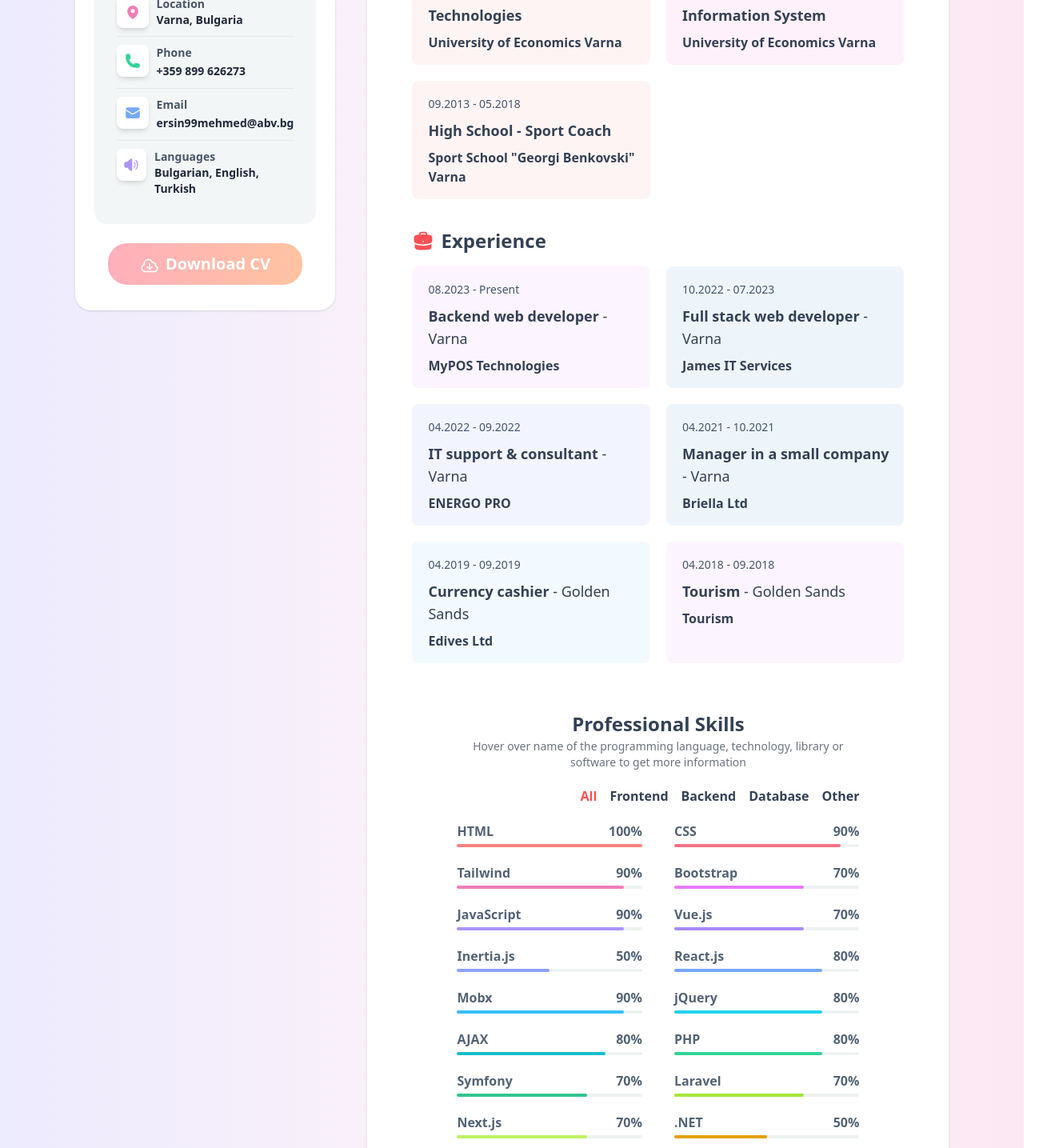
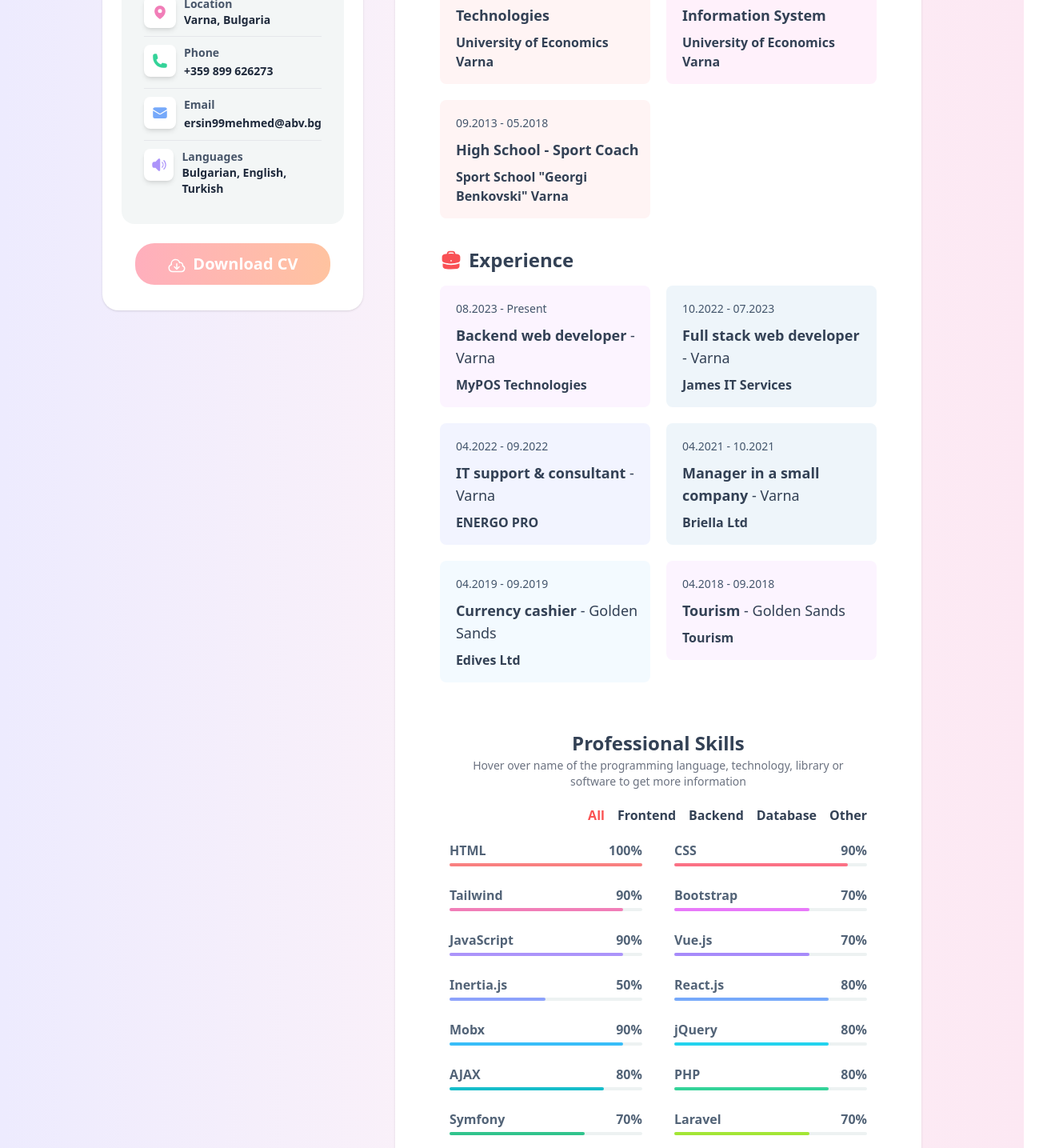
Before and after one commit to ErsinMehmed/react-portfilio, a React (Create React App) app: page /resume in a window 1280 px wide. Shown: the part 540-1975 px from the top of the page at 80% size, 1314 px wide, since content can reach past the window. Built offline with nearby package versions, Linux system fonts and the light colour scheme.

Commit message:
added anaimation to sections in resume page

```diff
--- /dev/null
+++ b/src/components/InViewAnimation.jsx
@@ -0,0 +1,20 @@
+import { useInView } from "react-intersection-observer";
+import { motion } from "framer-motion";
+
+const InViewAnimation = (props) => {
+  const [ref, inView] = useInView({
+    triggerOnce: true,
+  });
+
+  return (
+    <motion.div
+      ref={ref}
+      initial={{ y: 50, opacity: 0 }}
+      animate={inView ? { y: 0, opacity: 1 } : {}}
+      transition={{ duration: 1.3, delay: props.delay ?? 0 }}>
+      {props.children}
+    </motion.div>
+  );
+};
+
+export default InViewAnimation;
--- a/src/components/Resume/EducationBox.jsx
+++ b/src/components/Resume/EducationBox.jsx
@@ -1,15 +1,9 @@
 import React from "react";
-import { motion } from "framer-motion";
 
 const EducationBox = (props) => {
   return (
-    <motion.div
-      className={`${props.item.color} py-4 pl-5 pr-3 space-y-2 mb-5 rounded-lg text-slate-700`}
-      {...props.motionProps}
-      transition={{
-        ...props.motionProps.transition,
-        delay: props.index * 0.1,
-      }}>
+    <div
+      className={`${props.item.color} py-4 pl-5 pr-3 space-y-2 mb-5 rounded-lg text-slate-700`}>
       <span className='text-sm text-[#44566C]'>{props.item.period}</span>
 
       <h3 className='xl:text-lg 2xl:text-xl font-semibold'>
@@ -17,7 +11,7 @@ const EducationBox = (props) => {
       </h3>
 
       <p className='font-semibold'>{props.item.institution}</p>
-    </motion.div>
+    </div>
   );
 };
 
--- a/src/components/Resume/ExperienceBox.jsx
+++ b/src/components/Resume/ExperienceBox.jsx
@@ -1,15 +1,9 @@
 import React from "react";
-import { motion } from "framer-motion";
 
 const ExperienceBox = (props) => {
   return (
-    <motion.div
-      className={`${props.item.color} py-4 pl-5 pr-3 space-y-2 mb-5 rounded-lg text-slate-700`}
-      {...props.motionProps}
-      transition={{
-        ...props.motionProps.transition,
-        delay: props.index * 0.1,
-      }}>
+    <div
+      className={`${props.item.color} py-4 pl-5 pr-3 space-y-2 mb-5 rounded-lg text-slate-700`}>
       <span className='text-sm text-[#44566C]'>{props.item.period}</span>
 
       <h3 className='xl:text-lg 2xl:text-xl font-semibold'>
@@ -18,7 +12,7 @@ const ExperienceBox = (props) => {
       </h3>
 
       <p className='font-semibold'>{props.item.company}</p>
-    </motion.div>
+    </div>
   );
 };
 
--- a/src/components/Resume/SkillBox.jsx
+++ b/src/components/Resume/SkillBox.jsx
@@ -5,7 +5,6 @@ import { motion } from "framer-motion";
 const SkillBox = (props) => {
   return (
     <motion.div
-      className='mb-5'
       initial={{ opacity: 0, y: 20 }}
       animate={{ opacity: 1, y: 0 }}
       transition={{ duration: 0.5, delay: props.index * 0.06 }}>
@@ -22,6 +21,7 @@ const SkillBox = (props) => {
         ) : (
           <span className='cursor-default'>{props.item.title}</span>
         )}
+
         <span>{props.item.percentage}%</span>
       </div>
 
--- a/src/pages/Home.jsx
+++ b/src/pages/Home.jsx
@@ -1,4 +1,5 @@
 import Layout from "../components/Layout";
+import InViewAnimation from "../components/InViewAnimation";
 import { mainSkills } from "../Data";
 
 const Home = () => {
@@ -6,30 +7,34 @@ const Home = () => {
     <Layout
       classes='px-6 md:px-10 lg:px-14'
       header='About Me'>
+      <InViewAnimation>
         <div className='pt-5 w-full space-y-2.5 pr-10'>
           <p className='text-[#44566c] leading-7'>
-          Hi, my name is Ersin and I am a software developer and sports coach. I
-          have been programming for 5, both at university and in my spare time,
-          and also at work.
+            Hi, my name is Ersin and I am a software developer and sports coach.
+            I have been programming for 5, both at university and in my spare
+            time, and also at work.
           </p>
 
           <p className='text-[#44566c] leading-7'>
             I have theoretical and practical knowledge of back-end and front-end
-          programming. My stronger side is web programming. You can find on this
-          site more information about my developments and projects that I am
-          working on.
+            programming. My stronger side is web programming. You can find on
+            this site more information about my developments and projects that I
+            am working on.
           </p>
         </div>
+      </InViewAnimation>
 
+      <InViewAnimation>
         <h3 className='font-bold text-2xl sm:text-3xl text-slate-700 flex items-center mt-12 mb-5'>
           What I do!
         </h3>
 
         <div className='grid gap-7 grid-cols-1 md:grid-cols-2 lg:grid-cols-1 2xl:grid-cols-2'>
           {mainSkills.map((item, index) => (
-          <div
+            <InViewAnimation
               key={index}
-            className={`flex ${item.color} gap-4 rounded-xl p-6`}>
+              delay={index * 0.2}>
+              <div className={`flex ${item.color} gap-4 rounded-xl p-6`}>
                 <item.icon className='w-6 h-6 sm:w-8 sm:h-8 flex-shrink-0 mt-0.5' />
                 <div className='space-y-2'>
                   <h3 className='text-xl sm:text-2xl font-semibold text-slate-700'>
@@ -41,8 +46,10 @@ const Home = () => {
                   </p>
                 </div>
               </div>
+            </InViewAnimation>
           ))}
         </div>
+      </InViewAnimation>
     </Layout>
   );
 };
--- a/src/pages/Resume.jsx
+++ b/src/pages/Resume.jsx
@@ -4,17 +4,12 @@ import Layout from "../components/Layout";
 import SkillBox from "../components/Resume/SkillBox";
 import EducationBox from "../components/Resume/EducationBox";
 import ExperienceBox from "../components/Resume/ExperienceBox";
+import InViewAnimation from "../components/InViewAnimation";
 import IconWork from "../icons/Work";
 import { techSkills, educations, experiences } from "../Data";
 import "./../App.css";
 
 const filterNames = ["All", "Frontend", "Backend", "Database", "Other"];
-
-const motionProps = {
-  initial: { opacity: 0, y: 20 },
-  animate: { opacity: 1, y: 0 },
-  transition: { duration: 0.5 },
-};
 
 const Resume = () => {
   const [selectedKind, setSelectedKind] = useState("All");
@@ -29,6 +24,7 @@ const Resume = () => {
       classes='px-6 md:px-10 lg:px-14'
       header='Resume'>
       <div className='mt-8 mb-10 2xl:mb-12'>
+        <InViewAnimation>
           <div className='flex items-center space-x-2 mb-4'>
             <IconAcademicCap className='w-6 h-6 sm:w-7 sm:h-7 text-[#F95054]' />
             <h4 className='text-xl sm:text-2xl text-slate-700 font-semibold'>
@@ -38,15 +34,16 @@ const Resume = () => {
 
           <div className='grid grid-cols-1 sm:grid-cols-2 lg:grid-cols-2 gap-x-5'>
             {educations.map((item, index) => (
-            <EducationBox
+              <InViewAnimation
                 key={index}
-              item={item}
-              index={index}
-              motionProps={motionProps}
-            />
+                delay={index * 0.2}>
+                <EducationBox item={item} />
+              </InViewAnimation>
             ))}
           </div>
+        </InViewAnimation>
 
+        <InViewAnimation>
           <div className='flex items-center space-x-2 my-4'>
             <IconWork className='w-6 h-6 sm:w-7 sm:h-7 text-[#F95054]' />
             <h4 className='text-xl sm:text-2xl text-slate-700 font-semibold'>
@@ -56,17 +53,18 @@ const Resume = () => {
 
           <div className='grid grid-cols-1 sm:grid-cols-2 lg:grid-cols-2 gap-x-5'>
             {experiences.map((item, index) => (
-            <ExperienceBox
+              <InViewAnimation
                 key={index}
-              item={item}
-              index={index}
-              motionProps={motionProps}
-            />
+                delay={index * 0.2}>
+                <ExperienceBox item={item} />
+              </InViewAnimation>
             ))}
           </div>
+        </InViewAnimation>
       </div>
 
-      <div className='px-6 md:px-10 lg:px-14'>
+      <InViewAnimation delay={0.2}>
+        <div className='px-3'>
           <h4 className='text-xl sm:text-2xl text-slate-700 font-semibold mb-0.5 text-center'>
             Professional Skills
           </h4>
@@ -91,16 +89,20 @@ const Resume = () => {
             ))}
           </div>
 
-        <div className='grid grid-cols-1 sm:grid-cols-2 gap-x-10'>
+          <div className='grid grid-cols-1 sm:grid-cols-2 gap-y-6 gap-x-10'>
             {filteredSkills.map((item, index) => (
+              <InViewAnimation
+                key={index}
+                delay={index * 0.1}>
                 <SkillBox
-              key={index}
                   item={item}
                   index={index}
                 />
+              </InViewAnimation>
             ))}
           </div>
         </div>
+      </InViewAnimation>
     </Layout>
   );
 };
```
Also changed, not shown: 1 other file (tests, documents, lock files or other folders). Lines whose indentation alone changed are shown as unchanged.
